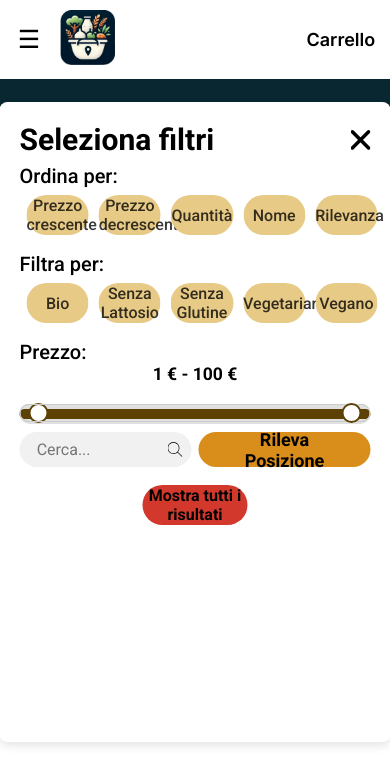
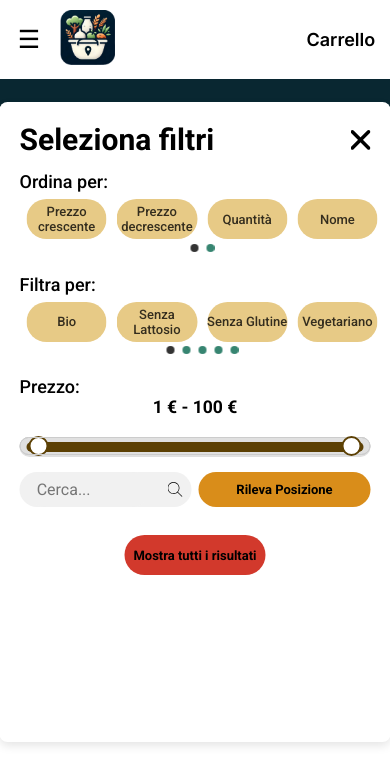
Before and after one commit to micheleDeca/MarketMatchReact, a React (Vite) app: page /isabella in a window 390 px wide. Shown: the top 784 px of the page. Built offline with nearby package versions, Linux system fonts and the light colour scheme.

Commit message:
filter pop-up update

```diff
--- a/src/Components/ButtonFilter/FilterPopUp/FilterElement/FilterElement.css
+++ b/src/Components/ButtonFilter/FilterPopUp/FilterElement/FilterElement.css
@@ -5,6 +5,15 @@
     font-weight: 450;
     color:rgba(0, 0, 0, 0.778);
     width: 100%;
+    min-width:fit-content;
     height: 40px;
     cursor: pointer;
 }
+
+
+@media (max-width: 570px) {
+
+    .element{
+        font-size: small;
+    }
+}
--- a/src/Components/ButtonFilter/FilterPopUp/FilterPopUp.css
+++ b/src/Components/ButtonFilter/FilterPopUp/FilterPopUp.css
@@ -19,7 +19,7 @@
   justify-content: space-between;
   align-items: center;
   font-size: 15px;
-  padding-bottom: 2%;
+  padding-bottom: 4%;
 }
 
 .orderTitle h2, .filterTitle h2, .priceTitle h2{
@@ -29,6 +29,7 @@
 
 .filterSwiper{
   padding: 2%;
+  padding-bottom: 4%;
   display: flex;
   flex-direction: row;
   align-content: center;
@@ -107,7 +108,7 @@
   }
 
   .position{
-    padding-top: 8%;
+    padding-top: 10%;
     display: flex;
     flex-direction: row;
     gap: 2%;
@@ -126,5 +127,15 @@
     display: flex;
     flex-direction: row;
     justify-content: center;
-    padding-top: 5%;
+    padding-top: 8%;
   }
+
+  @media (max-width: 480px){
+    .filterSwiper{
+      padding-bottom: 7%;
+    }
+
+    .orderTitle h2, .filterTitle h2, .priceTitle h2{
+      font-size: large;
+    }
+  }
--- a/src/Components/ButtonFilter/FilterPopUp/FilterPopUp.jsx
+++ b/src/Components/ButtonFilter/FilterPopUp/FilterPopUp.jsx
@@ -5,6 +5,7 @@ import SearchBar from "../../SearchBar/SearchBar";
 import PositionButton from "./PositionButton/PositionButton";
 import ShowButton from "./ShowButton/ShowButton";
 import { Swiper, SwiperSlide } from "swiper/react";
+import { Pagination } from "swiper/modules";
 
 export default function FilterPopUp(elements) {
 
@@ -48,8 +49,13 @@ export default function FilterPopUp(elements) {
                 </h2>
             </div>
                 <Swiper
+                    modules={[Pagination]} // Necessario per impostare i pallini
                     spaceBetween={10} // Spazio tra gli slider
-                    slidesPerView="5" // Imposta la visualizzazione automatica in base alla larghezza degli elementi
+                    slidesPerView="4" // Imposta la visualizzazione
+                    pagination={{ clickable: true }} // Inserisci pallini sotto gli slides
+                    breakpoints={{
+                        480: { slidesPerView: 5 }
+                      }}
                     className="filterSwiper" // Classe per personalizzare lo stile
                 >
                     {elements.order.map((item, index) => (
@@ -64,8 +70,13 @@ export default function FilterPopUp(elements) {
                 </h2>
             </div>
                 <Swiper
+                    modules={[Pagination]}
                     spaceBetween={10}
-                    slidesPerView="5"
+                    slidesPerView="4"
+                    pagination={{ clickable: true }}
+                    breakpoints={{
+                        480: { slidesPerView: 5 }
+                      }}
                     className="filterSwiper"
                 >
                     {elements.filter.map((item, index) => (
@@ -103,8 +114,8 @@ export default function FilterPopUp(elements) {
                 <div
                     className="slider-track"
                     style={{
-                        left: `${minValue - 1}%`,           /* definisce la lunghezza del track contenuto tra minValue e maxValue */
-                        right: `${100 - maxValue}%`,
+                        left: `${minValue + 1}%`,           /* definisce la lunghezza del track contenuto tra minValue e maxValue */
+                        right: `${100 - maxValue + 2}%`,
                     }}
                 ></div>
 
--- a/src/Components/ButtonFilter/FilterPopUp/PositionButton/PositionButton.css
+++ b/src/Components/ButtonFilter/FilterPopUp/PositionButton/PositionButton.css
@@ -27,6 +27,12 @@
     flex-direction: row;
     gap: 2%;
     align-items: center;
-    font-size: 17px;
+    font-size: 15px;
     color: black;
 }
+
+@media (max-width: 480px){
+    .buttPosition{
+      font-size: small;
+    }
+  }
--- a/src/Components/ButtonFilter/FilterPopUp/ShowButton/ShowButton.css
+++ b/src/Components/ButtonFilter/FilterPopUp/ShowButton/ShowButton.css
@@ -2,7 +2,7 @@
     border-radius: 20px;
     background-color: rgb(210, 57, 44);
     border: none;
-    width: 30%;
+    width: 40%;
     height: 40px;
     font-size: medium;
     font-weight: bold;
@@ -13,3 +13,9 @@
     background-color: rgb(158, 42, 31);
     transform: scale(0.98);
 }
+
+@media (max-width: 480px){
+    .showButton{
+      font-size: small;
+    }
+  }
--- a/src/Pages/Product/Product.css
+++ b/src/Pages/Product/Product.css
@@ -36,10 +36,18 @@
     .searchBar {
         width: 50%;
     }
+
+    .filterButton {
+        width: 50%;
+    }
 }
 
 @media (min-width: 481px) and (max-width: 768px) {
     .searchBar {
+        width: 40%;
+    }
+
+    .filterButton {
         width: 40%;
     }
 }
@@ -48,10 +56,18 @@
     .searchBar {
         width: 30%;
     }
+
+    .filterButton {
+        width: 30%;
+    }
 }
 
 @media (min-width: 1025px) and (max-width: 1200px) {
     .searchBar {
         width: 20%;
     }
+
+    .filterButton {
+        width: 20%;
+    }
 }
```
